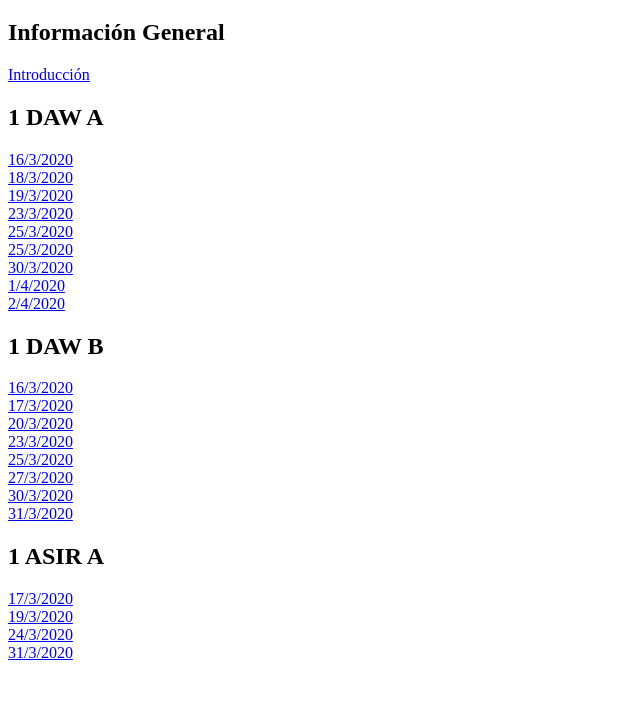
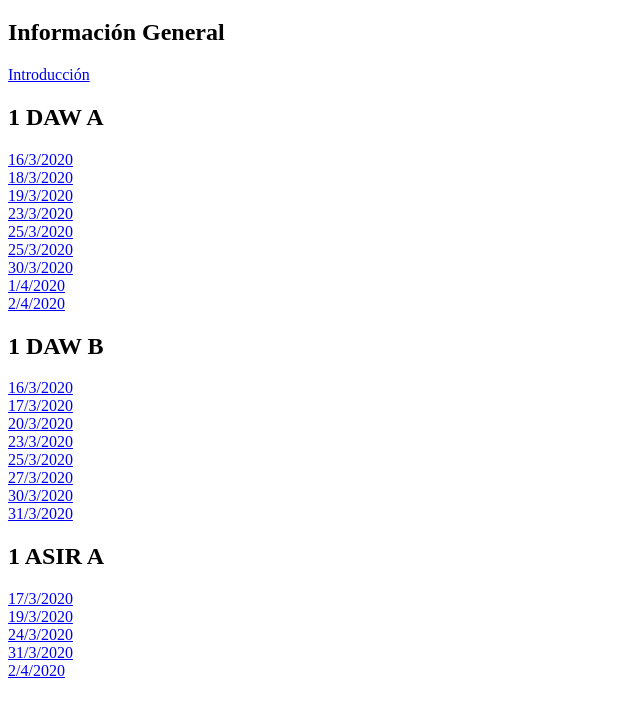
Before and after one commit to arodpes/coronavirus, a plain HTML site: page index.html in a window 1280 px wide. Shown: the part 61-778 px from the top of the page, without its empty margins (0-640 px from the left). Drawn offline with Linux system fonts and the light colour scheme.

Commit message:
Update index.html

```diff
--- a/index.html
+++ b/index.html
@@ -57,5 +57,7 @@
 		</br>
 		<a href="https://youtu.be/ggKASTg23GE" target="_blank">31/3/2020</a>
 		</br>
+		<a href="https://youtu.be/OitXynmSc80" target="_blank">2/4/2020</a>
+		</br>
 </body>
 </HTML>
```
